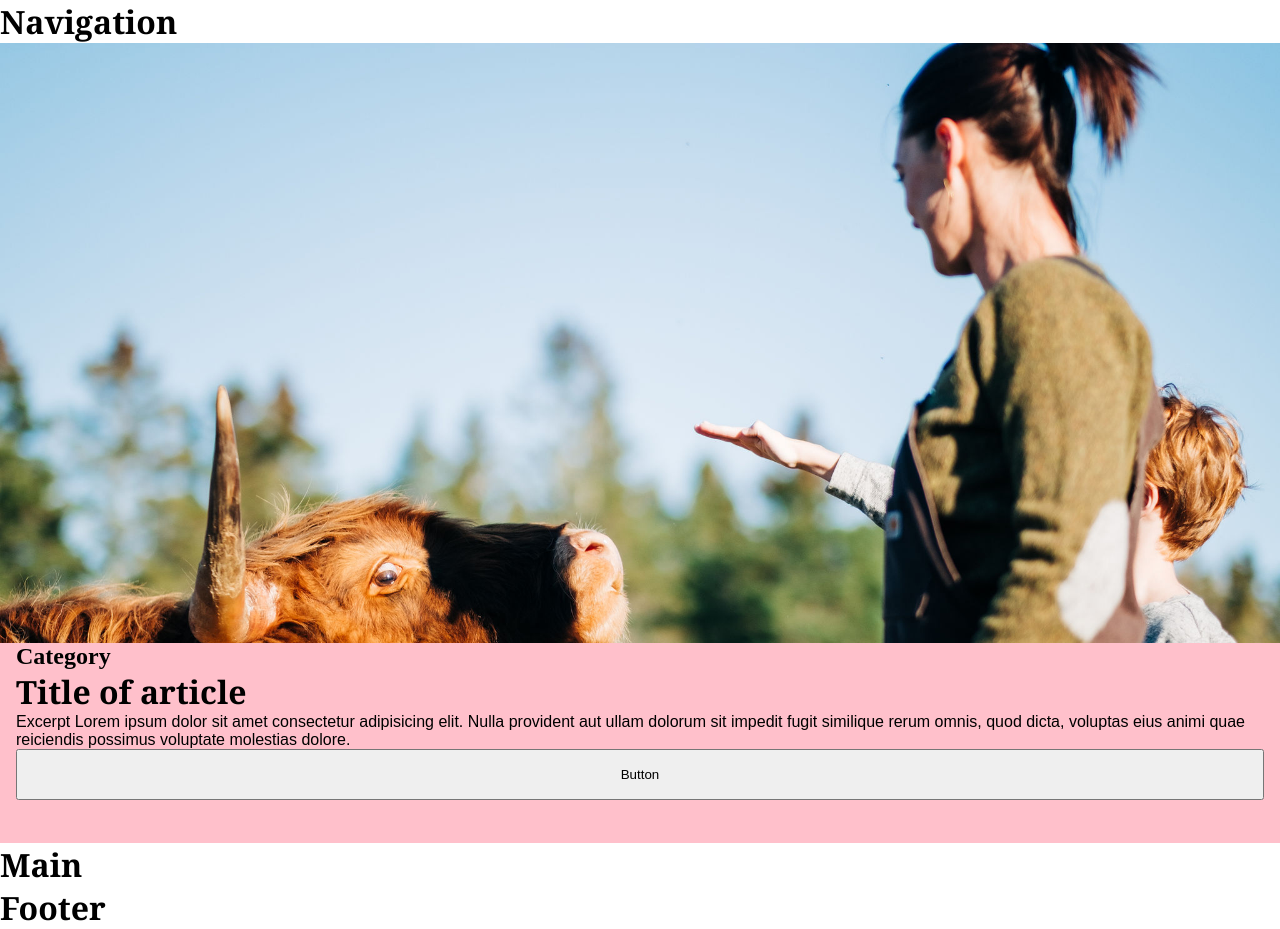
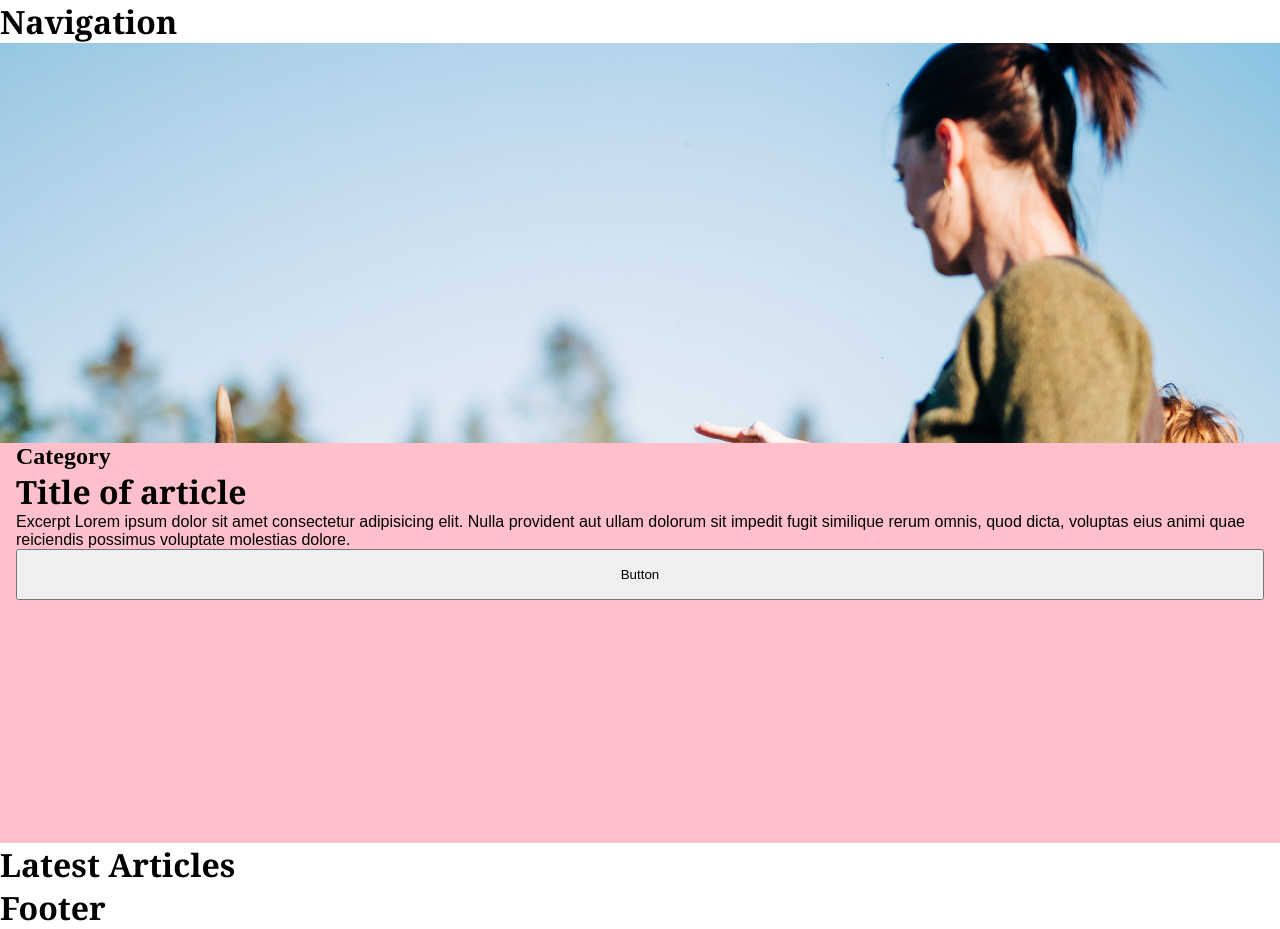
Before and after one commit to skyrocketideas/robertsons-farm, a React (Create React App) app: page / in a window 1280 px wide. Built offline with nearby package versions, Linux system fonts and the light colour scheme; a web font is replaced by a local one.

Commit message:
feature: add pages

```diff
--- a/src/App.css
+++ b/src/App.css
@@ -7,6 +7,7 @@
 	--primary-font: "Georgia", sans-serif;
 	--secondary-font: "Arial", sans-serif;
 	--tertiary-font: cursive;
+	--margin: 1rem;
 }
 
 /* base styles */
@@ -45,5 +46,5 @@ body {
 	height: 50vh;
 }
 .article__text-wrapper {
-	margin: 0 1rem;
+	margin: 0 var(--margin);
 }
--- a/src/components/Main.js
+++ b/src/components/Main.js
@@ -4,7 +4,7 @@ import "../App.css";
 function Main() {
 	return (
 		<div className="main-container">
-			<h1>Main</h1>
+			<h1>Latest Articles</h1>
 		</div>
 	);
 }
--- a/src/styles/header.css
+++ b/src/styles/header.css
@@ -2,12 +2,3 @@
 	height: 100vh;
 	background-color: pink;
 }
-
-.article__feat-img {
-	background-size: cover;
-	background-repeat: no-repeat;
-	background-position: top left;
-	background-image: url("../assets/img-test.jpg");
-	width: 100%;
-	height: 600px;
-}
```
Also changed, not shown: src/pages/Blog.js (added, +12 -0 lines), src/pages/BlogItem.js (added, +12 -0 lines), src/components/ArticleList.js (added), src/components/ArticleListItem.js (added), 1 other file (tests, documents, lock files or other folders).
